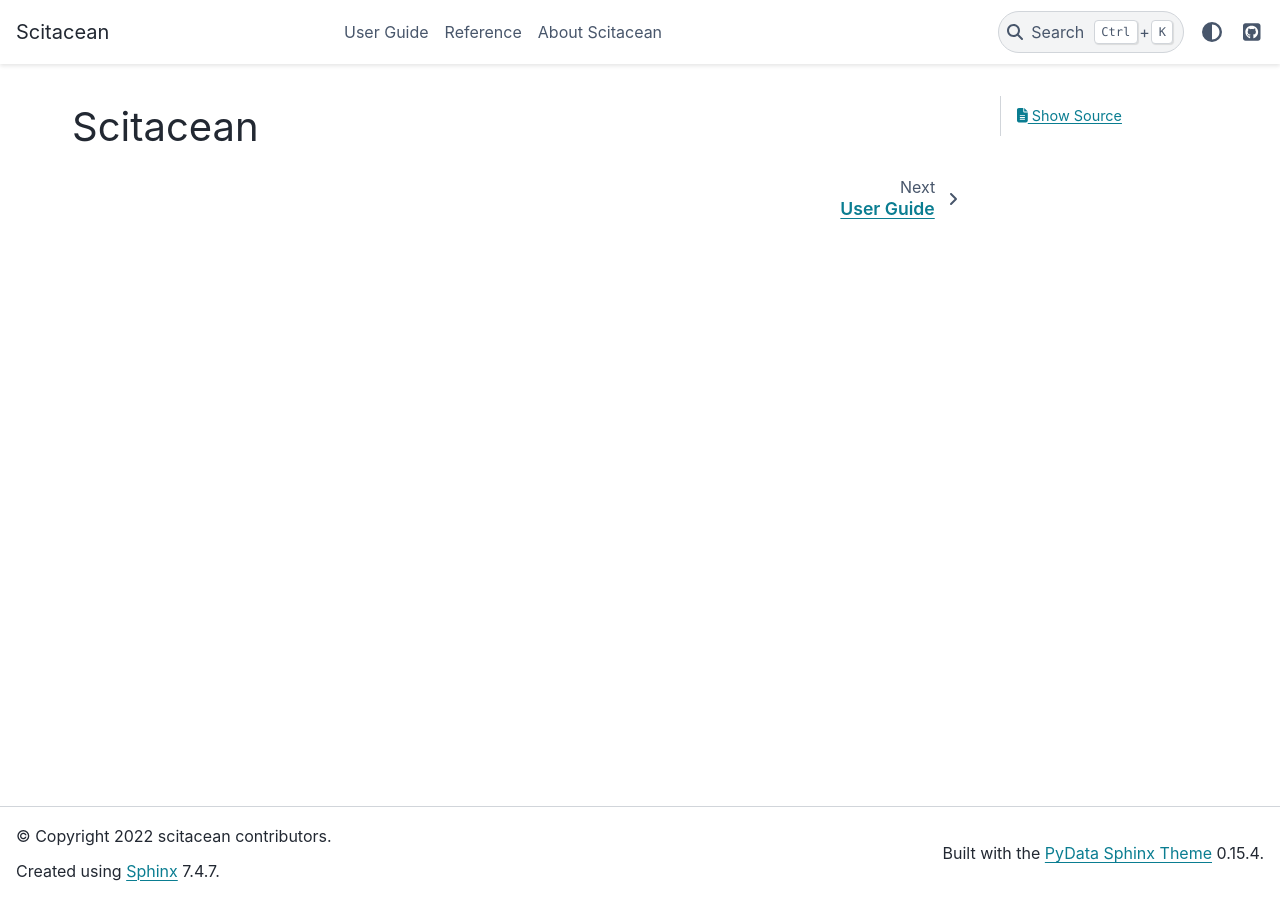
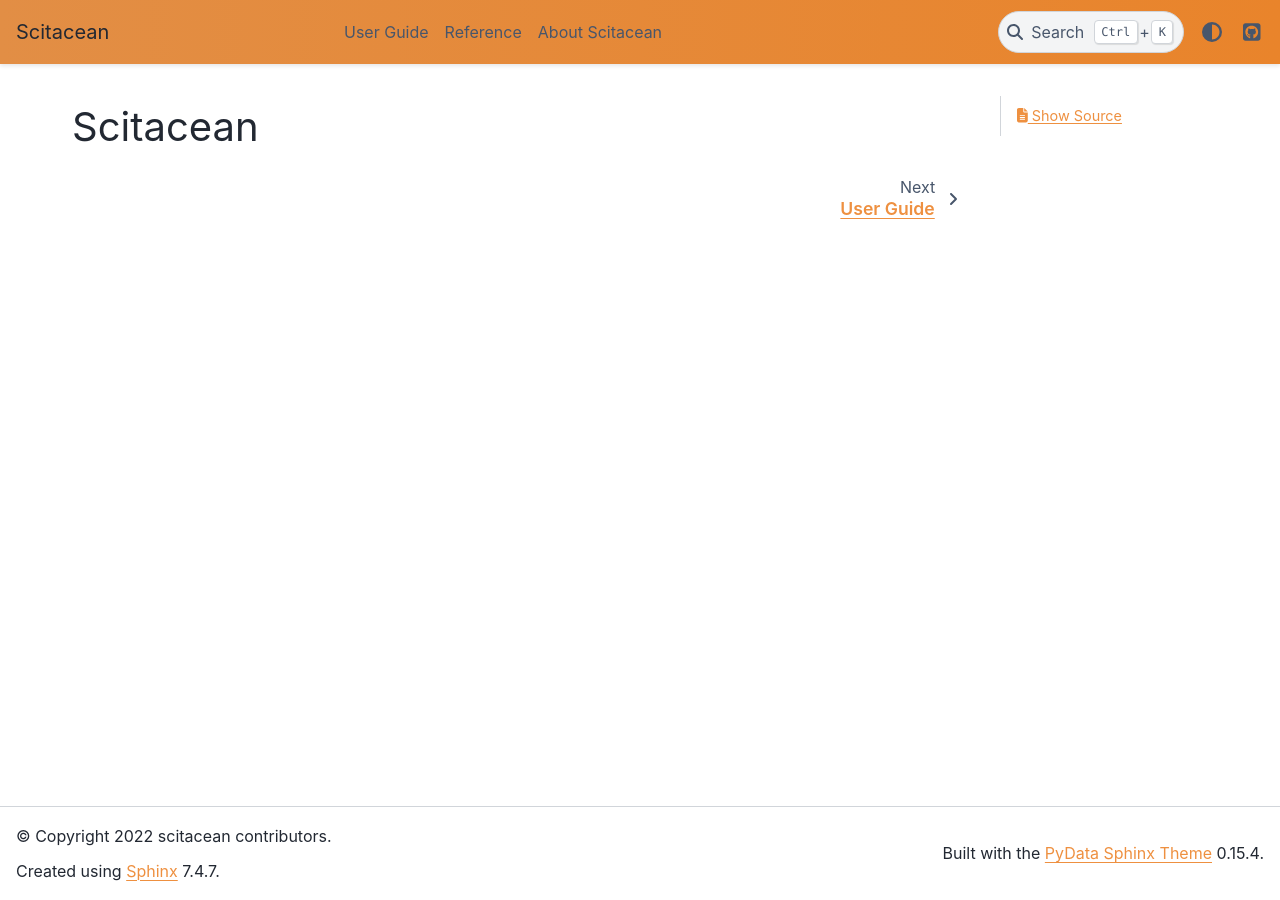
Before and after one commit to SciCatProject/scitacean, a Sphinx documentation site: the page built from docs/index.rst, in a window 1280 px wide. Built offline with Sphinx 7.4.7 and the PyData theme 0.15.4, drawn with Linux system fonts in a browser that asks for light colours; the version number could not be read and is left out.

Commit message:
Add custom CSS for docs

```diff
--- /dev/null
+++ b/docs/_static/css/custom.css
@@ -0,0 +1,68 @@
+html[data-theme="light"] {
+    --pst-color-primary: #ee9040;
+    --pst-color-secondary: #459db9;
+
+    --cean-color-header-background-0: #e28e45;
+    --cean-color-header-background-1: #e9842b;
+    --cean-color-header-text: #2c2c2c;
+    --cean-color-header-text-highlight: black;
+    --cean-color-table-odd: #f4f4f4;
+}
+
+html[data-theme="dark"] {
+    --pst-color-primary: #ee9040;
+    --pst-color-secondary: #459db9;
+    --pst-color-border: #aaa;
+
+    --cean-color-header-background-0: #775130;
+    --cean-color-header-background-1: #7a4415;
+    --cean-color-header-text: #d4d4d4;
+    --cean-color-header-text-highlight: #e5e5e5;
+    --cean-color-table-odd: var(--pst-color-on-background);
+}
+
+/* Code cells from nbsphinx */
+div.nbinput.container div.input_area{
+    border: none !important;
+    padding: 0.5rem !important;
+}
+
+/* Code blocks in sphinx (ReST/Markdown) */
+.highlight > pre {
+    border: none !important;
+    padding: 0.5rem;
+}
+
+.bd-header {
+    background: var(--cean-color-header-background-0) !important;
+    background: linear-gradient(90deg, var(--cean-color-header-background-0) 0%, var(--cean-color-header-background-1) 100%) !important;
+}
+
+.bd-header .navbar-nav li a.nav-link {
+    color: var(--cean-color-header-text);
+}
+
+.bd-header .navbar-nav li a.nav-link:focus, .bd-header .navbar-nav li a.nav-link:hover {
+    color: var(--cean-color-header-text-highlight);
+    text-decoration: underline;
+}
+
+.bd-header .navbar-nav > .active > .nav-link {
+    color: var(--cean-color-header-text-highlight);
+}
+
+.search-button, .theme-switch-button a, label.sidebar-toggle {
+    color: var(--cean-color-header-text) !important;
+}
+
+.theme-switch-button {
+    border: none;
+}
+
+.table td {
+    border-top: none;
+}
+
+.table .row-odd {
+    background-color: var(--cean-color-table-odd);
+}
--- a/docs/conf.py
+++ b/docs/conf.py
@@ -129,7 +129,7 @@ html_favicon = "_static/favicon.ico"
 # relative to this directory. They are copied after the builtin static files,
 # so a file named "default.css" will overwrite the builtin "default.css".
 html_static_path = ["_static"]
-# html_css_files = ["custom.css"]
+html_css_files = ["css/custom.css"]
 
 # -- Options for HTMLHelp output ------------------------------------------
 
```
